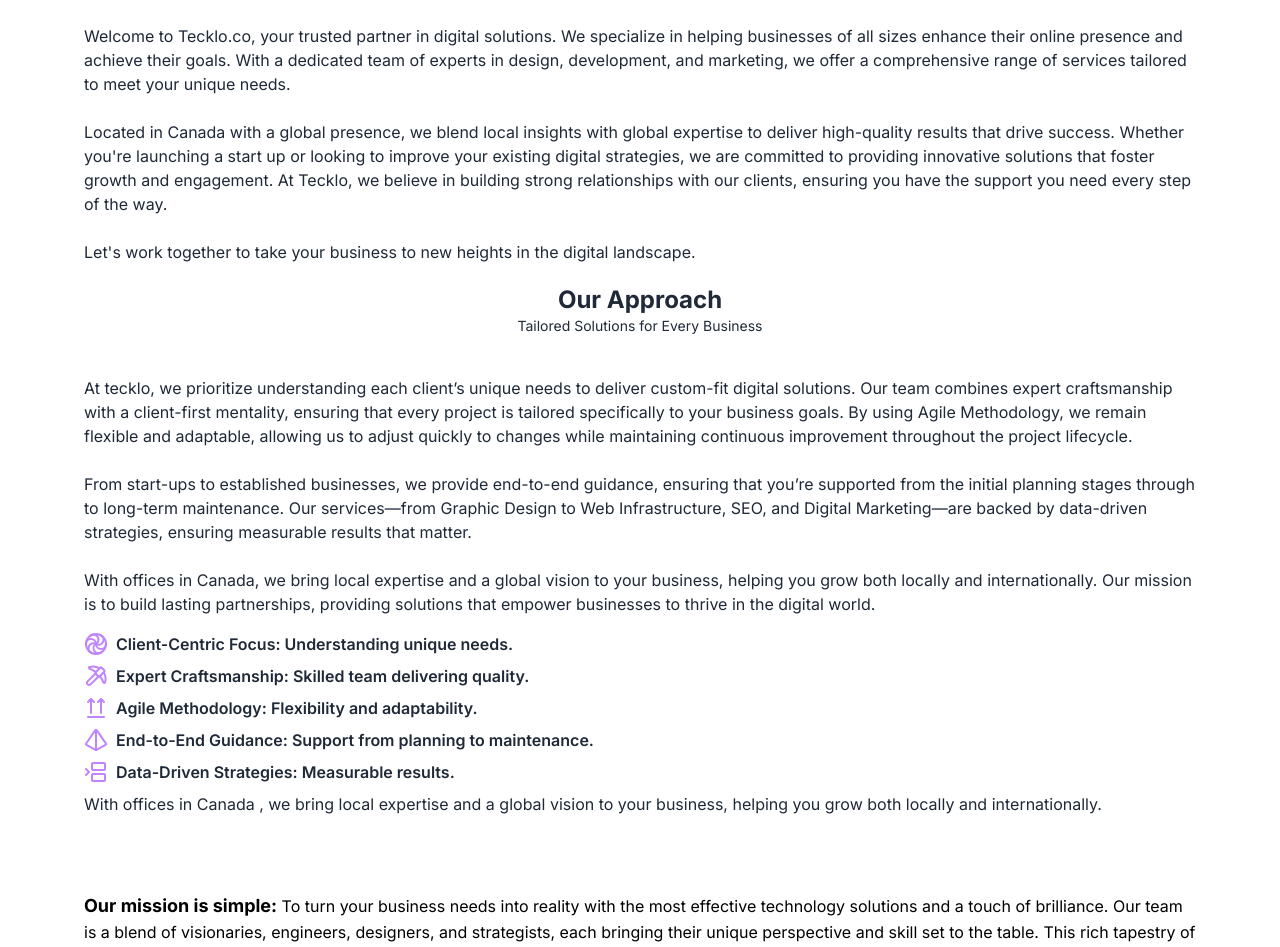
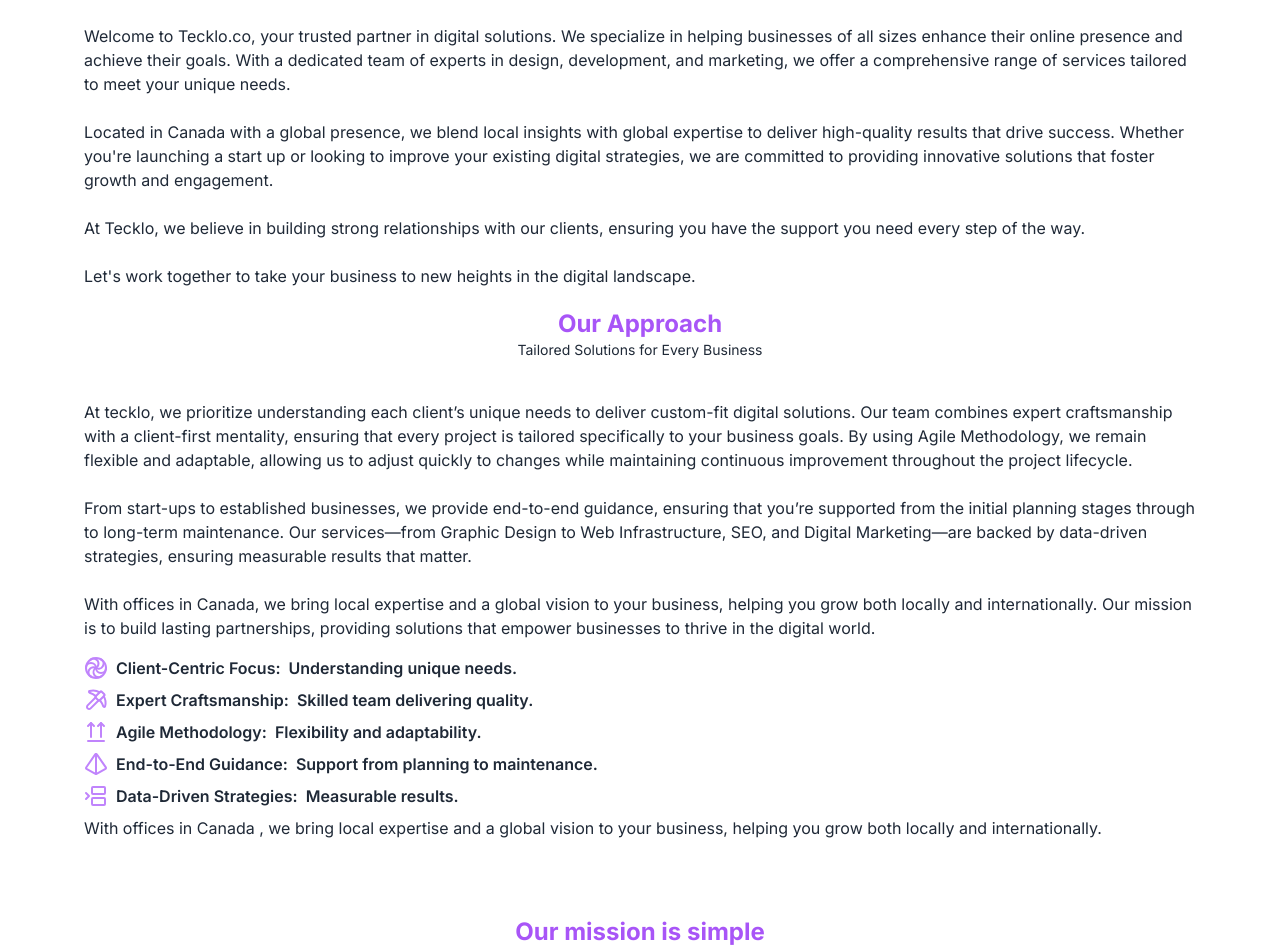
Before and after one commit to vikramiiitm/Tecklo.co, a Next.js app: page /about in a window 1280 px wide. Shown: the part 702-1649 px from the top of the page. Built offline with nearby package versions, Linux system fonts and the light colour scheme.

Commit message:
fixed spacing and text layout in about page

```diff
--- a/src/components/AboutPageComponent.tsx
+++ b/src/components/AboutPageComponent.tsx
@@ -158,33 +158,29 @@
             </h1>
 
             <section >
-              <p className="text-base text-gray-800">
-                <span>
+              <div className="text-base text-gray-800">
+                <p>
                   Welcome to Tecklo.co, your trusted partner in digital solutions. We specialize in helping businesses of all sizes enhance their online presence and achieve their goals. With a dedicated team of experts in design, development, and marketing, we offer a comprehensive range of services tailored to meet your unique needs.
-                </span>
+              </p><br />
 
-                <br />
-                <br />
-                <span>
-                  Located in Canada with a global presence, we blend local insights with global expertise to deliver high-quality results that drive success. Whether you&apos;re launching a start up or looking to improve your existing digital strategies, we are committed to providing innovative solutions that foster growth and engagement. At Tecklo, we believe in building strong relationships with our clients, ensuring you have the support you need every step of the way.
-                </span>
-                <br />
-                <br />
-                <span>
+              <p> Located in Canada with a global presence, we blend local insights with global expertise to deliver high-quality results that drive success. Whether you&apos;re launching a start up or looking to improve your existing digital strategies, we are committed to providing innovative solutions that foster growth and engagement.</p><br />
+              <p> At Tecklo, we believe in building strong relationships with our clients, ensuring you have the support you need every step of the way.</p><br />
+                <p>
                   Let&apos;s work together to take your business to new heights in the digital landscape.
-                </span>
-              </p>
+                </p>
+              </div>
            </section>
 
 
             <div className="flex flex-col  gap-5 justify-center ">
               <section className=" bg-light  text-gray-800">
-                <h2 className="text-center text-2xl font-bold ">Our Approach</h2>
+              <h2 className="text-center text-2xl font-bold text-purple-500 ">Our Approach</h2>
                 <h3 className="pb-10 text-center text-sm">Tailored Solutions for Every Business</h3>
                 <div className="row">
                   <div className="col-md-6 text-base">
                     <p>At tecklo, we prioritize understanding each client’s unique needs to deliver custom-fit digital solutions. Our team combines expert craftsmanship with a client-first mentality, ensuring that every project is tailored specifically to your business goals. By using Agile Methodology, we remain flexible and adaptable, allowing us to adjust quickly to changes while maintaining continuous improvement throughout the project lifecycle.
                     </p>
+
                     <br />
                     <p>From start-ups to established businesses, we provide end-to-end guidance, ensuring that you’re supported from the initial planning stages through to long-term maintenance. Our services—from Graphic Design to Web Infrastructure, SEO, and Digital Marketing—are backed by data-driven strategies, ensuring measurable results that matter.
 
@@ -192,11 +188,11 @@
                     <p>With offices in Canada, we bring local expertise and a global vision to your business, helping you grow both locally and internationally. Our mission is to build lasting partnerships, providing solutions that empower businesses to thrive in the digital world.
                     </p>
                     <ul className="flex flex-col gap-2 mt-4 font-semibold ">
-                      <li className="flex gap-2"><LoaderPinwheel className="text-purple-400" /> <span>Client-Centric Focus: Understanding unique needs.</span></li>
-                      <li className="flex gap-2"><Pickaxe className="text-purple-400" /> <span>Expert Craftsmanship: Skilled team delivering quality.</span></li>
-                      <li className="flex gap-2"><ArrowsUpFromLine className="text-purple-400" /> <span>Agile Methodology: Flexibility and adaptability.</span></li>
-                      <li className="flex gap-2"><Pyramid className="text-purple-400" /> <span>End-to-End Guidance: Support from planning to maintenance.</span></li>
-                      <li className="flex gap-2"><BetweenHorizontalStart className="text-purple-400" /> <span>Data-Driven Strategies: Measurable results.</span></li>
+                    <li className="flex gap-2"><LoaderPinwheel className="text-purple-400" /> <span>Client-Centric Focus: </span> <span>Understanding unique needs.</span></li>
+                    <li className="flex gap-2"><Pickaxe className="text-purple-400" /> <span>Expert Craftsmanship: </span> <span>Skilled team delivering quality.</span> </li>
+                    <li className="flex gap-2"><ArrowsUpFromLine className="text-purple-400" /> <span>Agile Methodology: </span> <span>Flexibility and adaptability.</span></li>
+                    <li className="flex gap-2"><Pyramid className="text-purple-400" /> <span>End-to-End Guidance: </span> <span>Support from planning to maintenance.</span></li>
+                    <li className="flex gap-2"><BetweenHorizontalStart className="text-purple-400" /> <span>Data-Driven Strategies: </span> <span>Measurable results.</span> </li>
                     </ul>
                     <p className="mt-2">With offices in Canada , we bring local expertise and a global vision to your business, helping you grow both locally and internationally.</p>
                     <Button asChild className="bg-white text-gray-900 rounded hover:bg-black mt-4 hover:text-white"><Link href="/service" >Explore Our Services</Link></Button>
@@ -211,8 +207,10 @@
             </div>
 
             <section>
+            <h2 className="text-center text-2xl font-bold text-purple-500"> Our mission is simple</h2>
+            <br />
               <p>
-                <strong className="text-lg"> Our mission is simple:</strong> To
+                 To
                 turn your business needs into reality with the most effective
                 technology solutions and a touch of brilliance. Our team is a
                 blend of visionaries, engineers, designers, and strategists, each
@@ -235,7 +233,7 @@
         </div>
         <div className="max-w-6xl mx-auto mt-6 flex flex-col gap-5">
 
-          <h2 className="text-gray-800 text-2xl font-bold text-center">Our Story</h2>
+          <h2 className=" text-2xl font-bold text-center text-purple-500">Our Story</h2>
 
           <p>
             Based out of Canada, we are proud to harness the strengths of our
```
